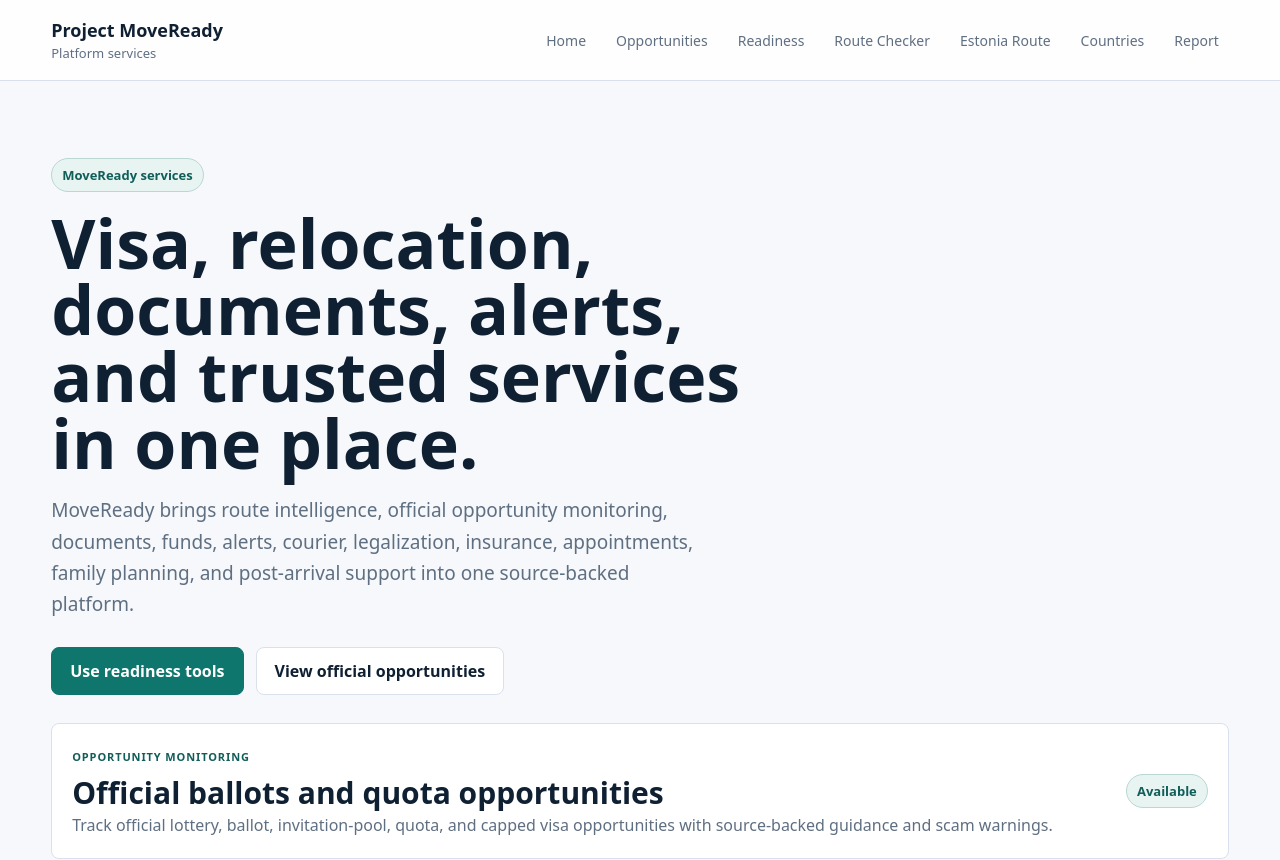
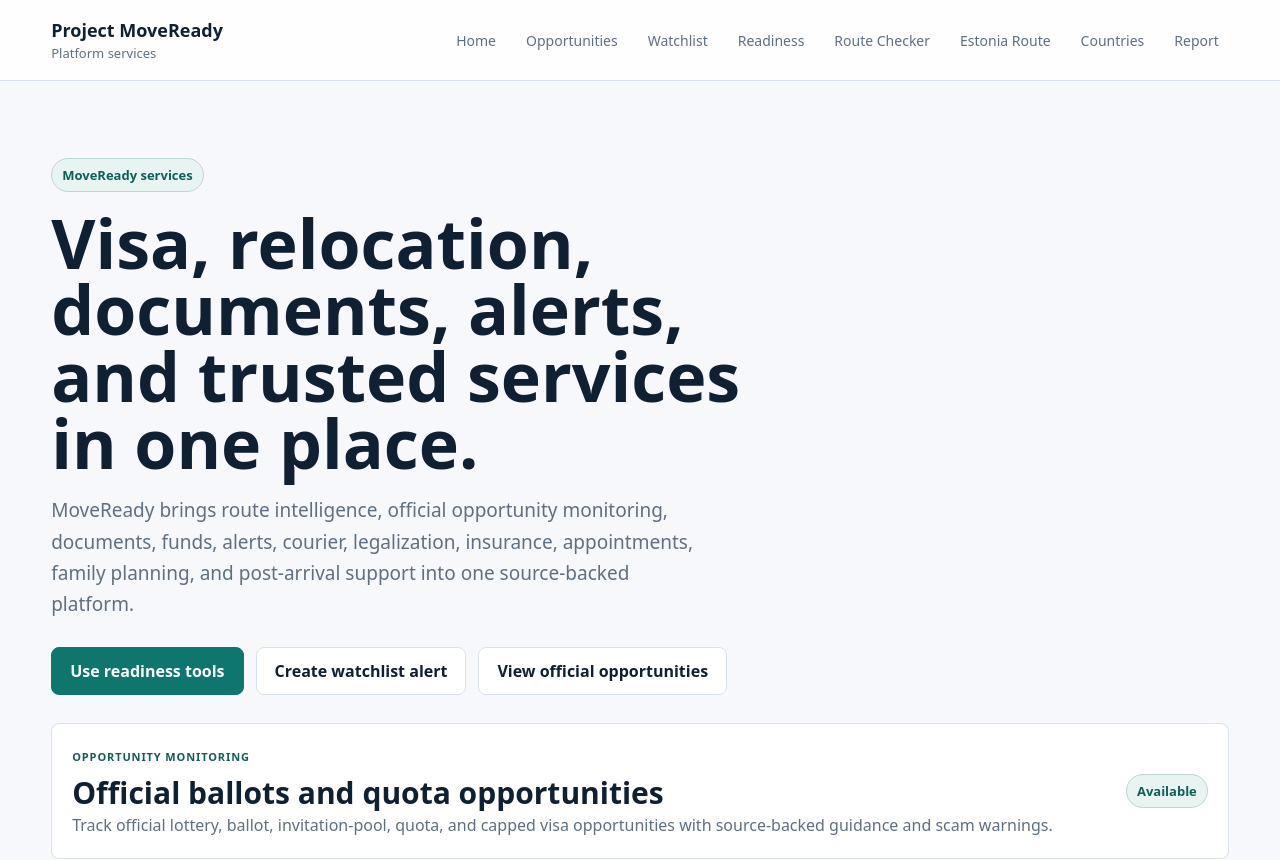
Before and after one commit to SirBM201/SirBM201-moveready-frontend, a Next.js app: page /platform in a window 1280 px wide. Shown: the top 860 px of the page. Built offline with nearby package versions, Linux system fonts and the light colour scheme.

Commit message:
Add watchlist entry point to platform page

```diff
--- a/app/platform/page.tsx
+++ b/app/platform/page.tsx
@@ -17,6 +17,7 @@ export default function PlatformPage() {
         <nav className="nav" aria-label="Main navigation">
           <a href="/">Home</a>
           <a href="/opportunities">Opportunities</a>
+          <a href="/watchlist">Watchlist</a>
           <a href="/readiness">Readiness</a>
           <a href="/route-checker">Route Checker</a>
           <a href="/routes/estonia-startup">Estonia Route</a>
@@ -34,6 +35,7 @@ export default function PlatformPage() {
           </p>
           <div className="actions">
             <a className="btn primary" href="/readiness">Use readiness tools</a>
+            <a className="btn" href="/watchlist">Create watchlist alert</a>
             <a className="btn" href="/opportunities">View official opportunities</a>
           </div>
         </div>
```
